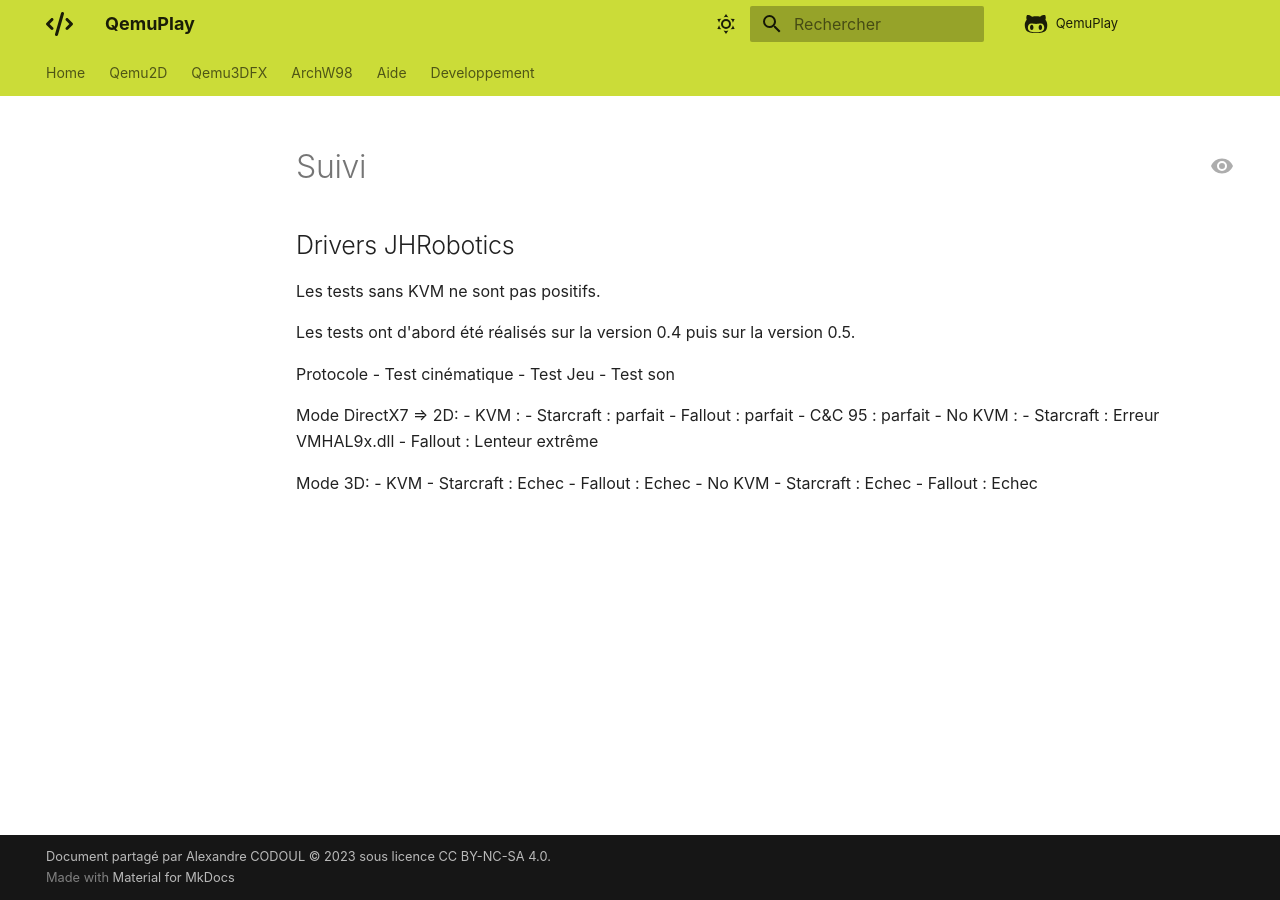
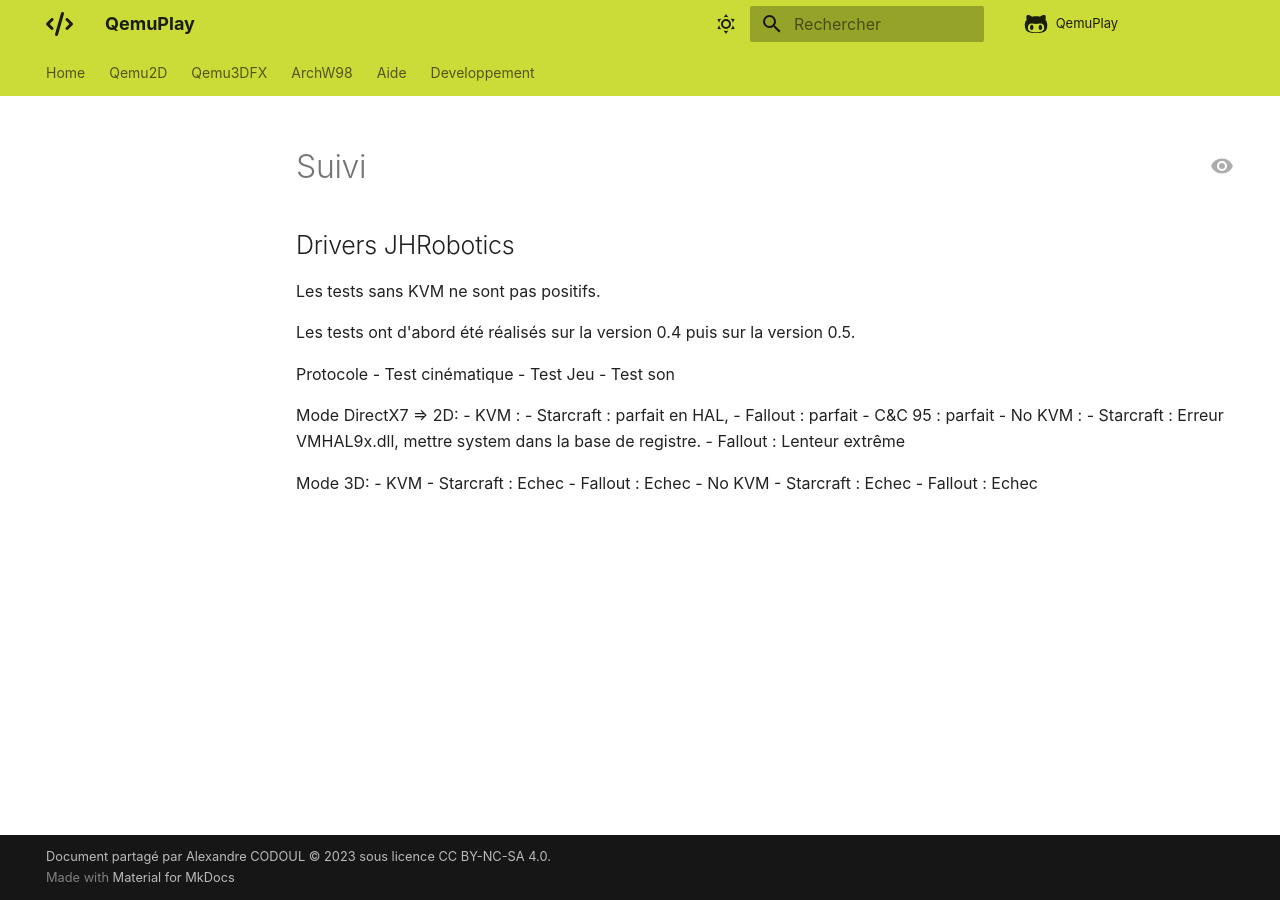
Before and after one commit to daerlnaxe/QemuPlay, an MkDocs documentation site: the page built from docs/03-archw98/suivi.md, in a window 1280 px wide. Built offline with MkDocs 1.6.1 and Material for MkDocs 9.7.7, drawn with Linux system fonts in a browser that asks for light colours; comment, search, counter and statistics services are not loaded.

Commit message:
Update suivi.md

```diff
--- a/docs/03-archw98/suivi.md
+++ b/docs/03-archw98/suivi.md
@@ -10,11 +10,11 @@ Protocole
 
 Mode DirectX7 => 2D:
 - KVM :
-  - Starcraft : parfait
+  - Starcraft : parfait en HAL,
   - Fallout : parfait
   - C&C 95 : parfait
 - No KVM :
-  - Starcraft : Erreur VMHAL9x.dll
+  - Starcraft : Erreur VMHAL9x.dll, mettre system dans la base de registre.
   - Fallout : Lenteur extrême
 
 Mode 3D:
```
